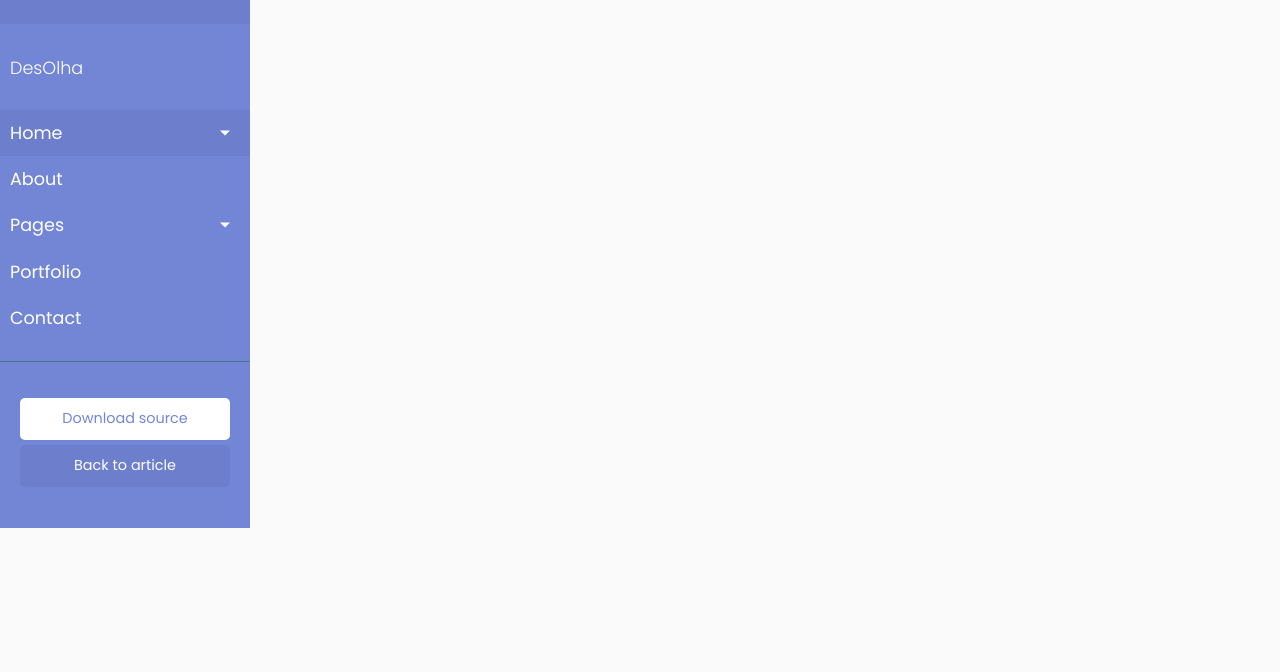
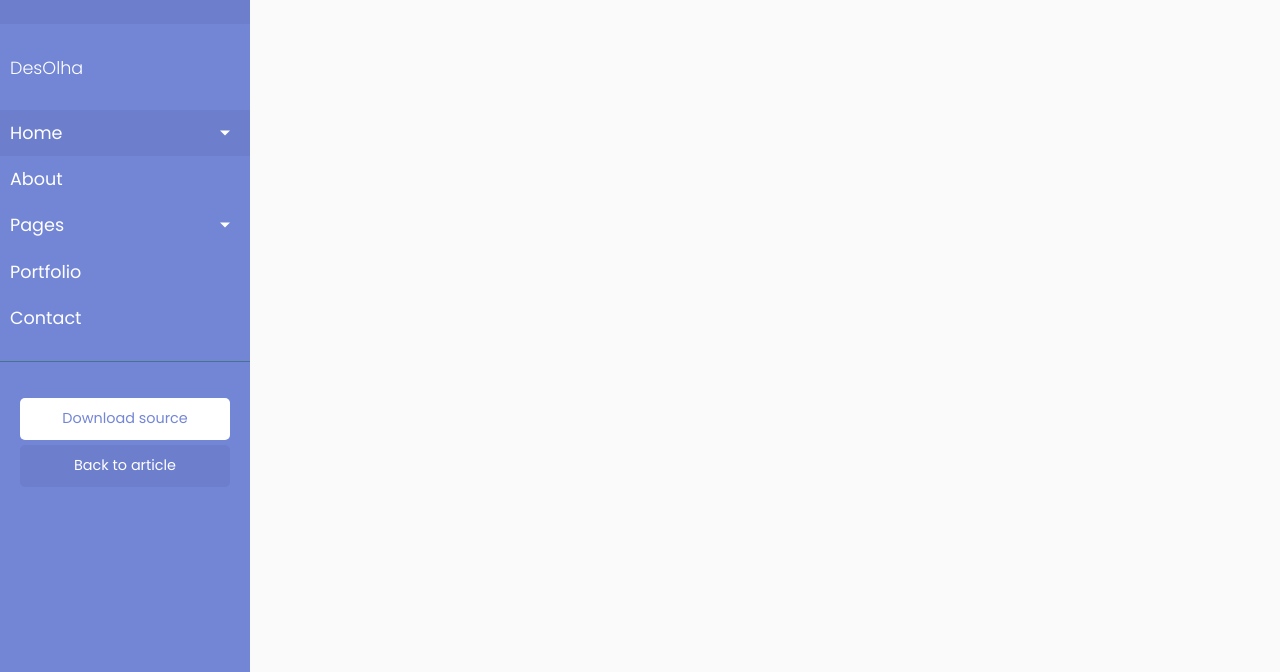
Before and after one commit to SurfZxx/IPM, a plain HTML site: page index.html in a window 1280 px wide. Shown: the part 128-800 px from the top of the page. Drawn offline with nearby package versions, Linux system fonts and the light colour scheme.

Commit message:
Add files via upload

```diff
--- a/css/style_sidebar.css
+++ b/css/style_sidebar.css
@@ -55,6 +55,7 @@ a:focus {
     display: flex;
     width: 100%;
     align-items: stretch;
+    height: 100%;
 }
 
 #sidebar {
@@ -63,6 +64,9 @@ a:focus {
     background: #7386D5;
     color: #fff;
     transition: all 0.3s;
+    margin-bottom: -5000px;
+    /* any large number will do */
+    padding-bottom: 5000px;
 }
 
 #sidebar.active {
```
